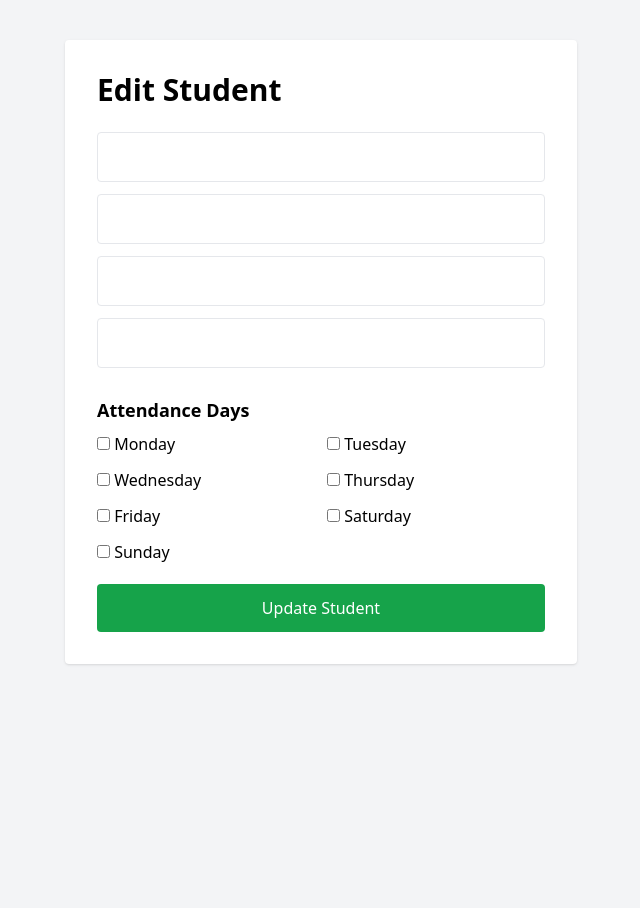
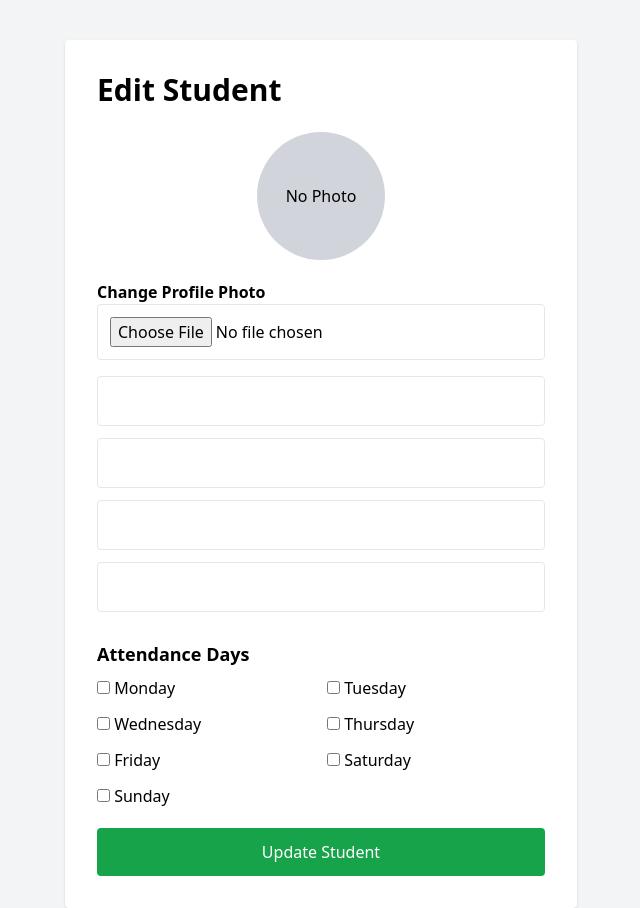
Before and after one commit to Soumodwip/tuition-management-system, a Flask app: page /edit-student/1 in a window 1280 px wide. Shown: the whole page, without its empty margins (319-959 px from the left). Before the commit the page ends 665 px from the top, so only its background shows below. Run offline with Flask 3, Linux system fonts and the light colour scheme; the visitor is signed in with stand-in values (Sample User, id 1); data that the repository does not hold is empty; some libraries are stand-ins or nearby versions.

Commit message:
Added student photos folder

```diff
--- a/app.py
+++ b/app.py
@@ -1,3 +1,5 @@
+from werkzeug.utils import secure_filename
+import os
 from datetime import datetime
 from flask import Flask, render_template, request, redirect, session
 import mysql.connector
@@ -129,10 +131,25 @@ def add_student():
         username = request.form["username"]
         password = request.form["password"]
 
-        # Attendance days from checkboxes
         attendance_days = ",".join(
             request.form.getlist("attendance_days")
         )
+
+        # Photo Upload
+        photo = request.files.get("photo")
+
+        filename = None
+
+        if photo and photo.filename:
+
+            filename = secure_filename(photo.filename)
+
+            photo.save(
+                os.path.join(
+                    "static/student_photos",
+                    filename
+                )
+            )
 
         cursor = db.cursor()
 
@@ -146,9 +163,10 @@ def add_student():
                 email,
                 username,
                 password,
-                attendance_days
+                attendance_days,
+                photo
             )
-            VALUES (%s,%s,%s,%s,%s,%s,%s)
+            VALUES (%s,%s,%s,%s,%s,%s,%s,%s)
             """,
             (
                 name,
@@ -157,7 +175,8 @@ def add_student():
                 email,
                 username,
                 password,
-                attendance_days
+                attendance_days,
+                filename
             )
         )
 
@@ -175,6 +194,13 @@ def edit_student(id):
 
     cursor = db.cursor()
 
+    cursor.execute(
+        "SELECT * FROM students WHERE id=%s",
+        (id,)
+    )
+
+    student = cursor.fetchone()
+
     if request.method == "POST":
 
         name = request.form["name"]
@@ -186,6 +212,23 @@ def edit_student(id):
             request.form.getlist("attendance_days")
         )
 
+        # Current photo
+        filename = student[8]
+
+        # New photo upload
+        photo = request.files.get("photo")
+
+        if photo and photo.filename:
+
+            filename = secure_filename(photo.filename)
+
+            photo.save(
+                os.path.join(
+                    "static/student_photos",
+                    filename
+                )
+            )
+
         cursor.execute(
             """
             UPDATE students
@@ -194,7 +237,8 @@ def edit_student(id):
             class_name=%s,
             phone=%s,
             email=%s,
-            attendance_days=%s
+            attendance_days=%s,
+            photo=%s
             WHERE id=%s
             """,
             (
@@ -203,6 +247,7 @@ def edit_student(id):
                 phone,
                 email,
                 attendance_days,
+                filename,
                 id
             )
         )
@@ -211,18 +256,10 @@ def edit_student(id):
 
         return redirect("/students")
 
-    cursor.execute(
-        "SELECT * FROM students WHERE id=%s",
-        (id,)
-    )
-
-    student = cursor.fetchone()
-
     return render_template(
         "edit_student.html",
         student=student
     )
-
 
 # Delete Student
 @app.route("/delete-student/<int:id>")
--- a/templates/edit_student.html
+++ b/templates/edit_student.html
@@ -13,7 +13,39 @@
         Edit Student
     </h1>
 
-    <form method="POST">
+    <form method="POST" enctype="multipart/form-data">
+
+        <!-- Current Photo -->
+
+        <div class="text-center mb-5">
+
+            {% if student[8] %}
+
+            <img
+                src="{{ url_for('static', filename='student_photos/' + student[8]) }}"
+                class="w-32 h-32 rounded-full mx-auto border-4 border-blue-500 object-cover"
+            >
+
+            {% else %}
+
+            <div class="w-32 h-32 rounded-full bg-gray-300 mx-auto flex items-center justify-center">
+                No Photo
+            </div>
+
+            {% endif %}
+
+        </div>
+
+        <label class="font-semibold">
+            Change Profile Photo
+        </label>
+
+        <input
+            type="file"
+            name="photo"
+            accept="image/*"
+            class="w-full border p-3 mb-4 rounded"
+        >
 
         <input
             type="text"
```
Also changed, not shown: templates/add_student.html (+16 -1 lines), templates/student_dashboard.html (+26 -1 lines), templates/students.html (+21 -5 lines), 1 other file.
